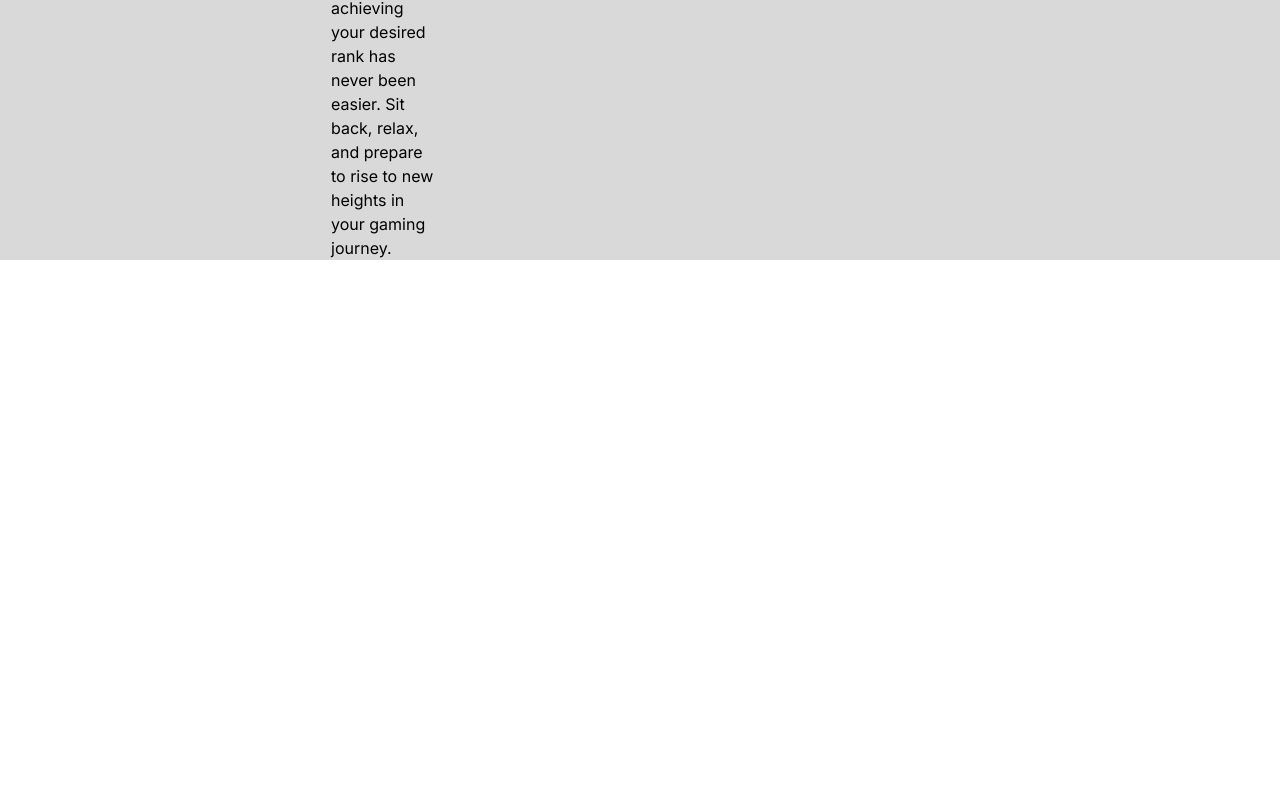
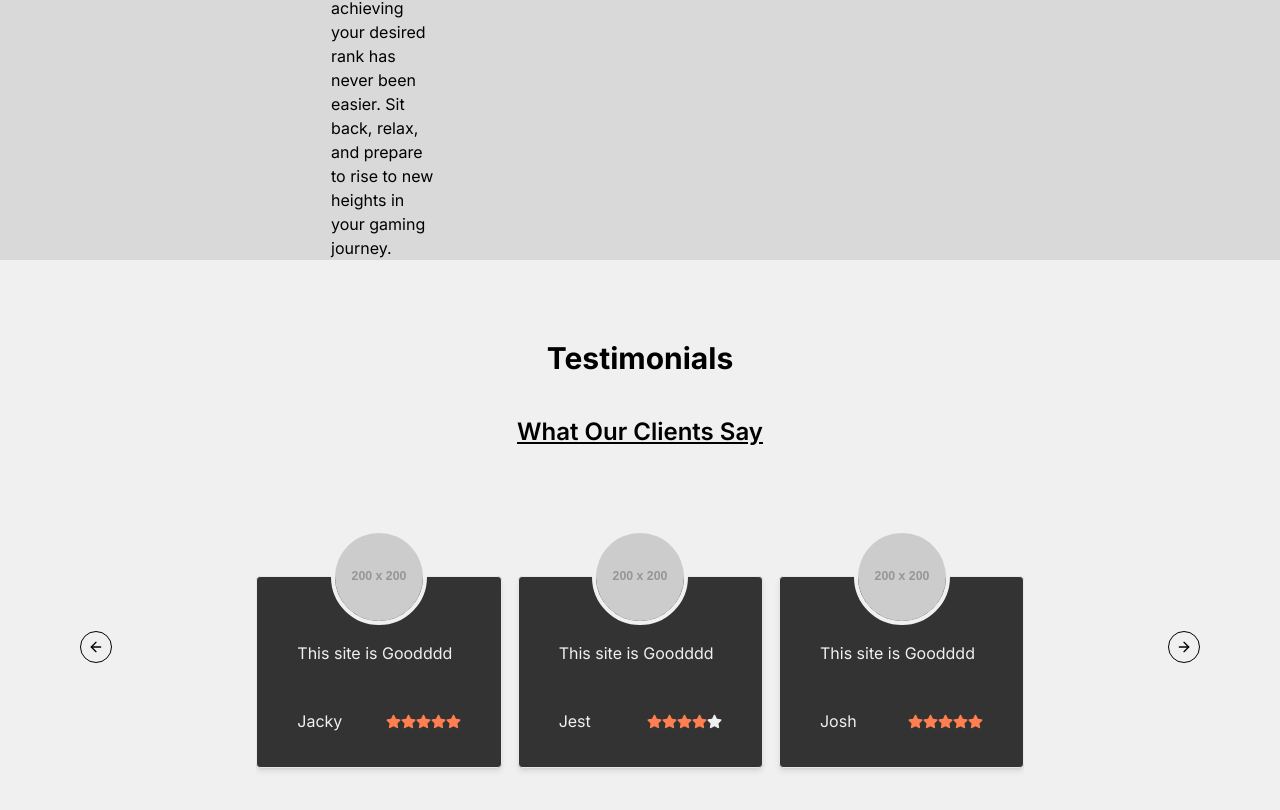
Before and after one commit to lethal1147/boostlobby, a Next.js app: page / in a window 1280 px wide. Shown: the part 3548-4358 px from the top of the page. Before the commit the page ends 3808 px from the top, so only its background shows below. Built offline with nearby package versions, Linux system fonts and the light colour scheme.

Commit message:
feat: finish testimonial sections

```diff
--- a/package.json
+++ b/package.json
@@ -43,6 +43,7 @@
     "clsx": "^2.1.0",
     "cmdk": "^0.2.1",
     "date-fns": "^3.3.1",
+    "embla-carousel-autoplay": "^8.0.0",
     "embla-carousel-react": "^8.0.0-rc22",
     "lucide-react": "^0.330.0",
     "next": "14.1.0",
@@ -54,6 +55,7 @@
     "react-icons": "^5.0.1",
     "react-redux": "^9.1.0",
     "react-resizable-panels": "^2.0.9",
+    "react-simple-star-rating": "^5.1.7",
     "sonner": "^1.4.0",
     "tailwind-merge": "^2.2.1",
     "tailwindcss-animate": "^1.0.7",
--- /dev/null
+++ b/src/app/components/starRating.tsx
@@ -0,0 +1,46 @@
+import { useState } from "react";
+import { FaStar } from "react-icons/fa";
+import { MAIN_ORANGE, MAIN_WHITE } from "../constants/color";
+
+type StarRatingProps = {
+	score: number;
+	readOnly?: boolean;
+};
+
+export default function StarRating({
+	score,
+	readOnly = false,
+}: StarRatingProps) {
+	const [rating, setRating] = useState<number>(score ?? 0);
+	const [isHover, setIsHover] = useState<number>(0);
+	return (
+		<div className="flex">
+			{Array.from({ length: 5 }).map((_, index) => {
+				const currentRating = index + 1;
+				return (
+					<label key={`Star${currentRating}`}>
+						<input
+							className="hidden"
+							value={currentRating}
+							onClick={() => setRating(currentRating)}
+							type="radio"
+							name="rating"
+							disabled={readOnly}
+						/>
+						<FaStar
+							className=" cursor-pointer"
+							size={15}
+							color={
+								currentRating <= (isHover || rating) ? MAIN_ORANGE : MAIN_WHITE
+							}
+							onMouseEnter={
+								!readOnly ? () => setIsHover(currentRating) : undefined
+							}
+							onMouseLeave={!readOnly ? () => setIsHover(0) : undefined}
+						/>
+					</label>
+				);
+			})}
+		</div>
+	);
+}
--- /dev/null
+++ b/src/app/config/styling.ts
@@ -0,0 +1 @@
+export const STAR_RATING_STYLES = { display: "flex" };
--- /dev/null
+++ b/src/app/constants/color.ts
@@ -0,0 +1,5 @@
+export const MAIN_ORANGE = "#FF7F50";
+export const MAIN_GRAY = "#333333";
+export const MAIN_WHITE = "#F0F0F0";
+export const OFF_GRAY = "#D9D9D9";
+export const MAIN_BLUE = "#3566A9";
--- /dev/null
+++ b/src/app/feature/component/TestimonialCard.tsx
@@ -0,0 +1,43 @@
+"use client";
+import StarRating from "@/app/components/starRating";
+import {
+	Card,
+	CardContent,
+	CardFooter,
+	CardHeader,
+} from "@/components/ui/card";
+import { Avatar, AvatarFallback, AvatarImage } from "@radix-ui/react-avatar";
+
+export default function TestimonialCard({
+	image,
+	review,
+	name,
+	score = 0,
+}: TestimonialCardType) {
+	return (
+		<Card className="relative col-span-1 min-h-48 bg-main-gray text-main-white px-4 pt-16 rounded shadow-md">
+			<CardHeader className="absolute left-1/2 transform -translate-x-1/2 -top-[4.5rem]">
+				<Avatar className="w-24 h-24 border-main-white border-4 rounded-full">
+					<AvatarImage
+						className="rounded-full"
+						src={image}
+						alt="Clients's image"
+					/>
+					<AvatarFallback>CN</AvatarFallback>
+				</Avatar>
+			</CardHeader>
+			<CardContent>{review}</CardContent>
+			<CardFooter className="flex justify-between pt-5">
+				<span>{name}</span>
+				<StarRating readOnly score={score} />
+			</CardFooter>
+		</Card>
+	);
+}
+
+type TestimonialCardType = {
+	image: string;
+	review: string;
+	name: string;
+	score?: number;
+};
--- a/src/app/page.tsx
+++ b/src/app/page.tsx
@@ -1,7 +1,25 @@
+"use client";
+import { Avatar, AvatarFallback, AvatarImage } from "@/components/ui/avatar";
+import {
+	Card,
+	CardContent,
+	CardFooter,
+	CardHeader,
+} from "@/components/ui/card";
+import {
+	Carousel,
+	CarouselContent,
+	CarouselItem,
+	CarouselNext,
+	CarouselPrevious,
+} from "@/components/ui/carousel";
+import Autoplay from "embla-carousel-autoplay";
 import Image from "next/image";
+import { useRef, useState } from "react";
 import { FaCheckCircle } from "react-icons/fa";
 import { HiChartBar } from "react-icons/hi";
 import { IoPeopleSharp } from "react-icons/io5";
+import { Rating } from "react-simple-star-rating";
 import step1Image from "/src/app/assets/6333050-removebg-preview.png";
 import step4Image from "/src/app/assets/Completed-pana.png";
 import step2Image from "/src/app/assets/Criticalthinking-pana.png";
@@ -9,12 +27,16 @@ import step3Image from "/src/app/assets/Mobiletesting-pana.png";
 import mainImage from "/src/app/assets/hero-image.png";
 import stepLine from "/src/app/assets/stepLine.png";
 import { Button } from "./components/button";
+import { STAR_RATING_STYLES } from "./config/styling";
+import { MAIN_GRAY, MAIN_ORANGE, MAIN_WHITE } from "./constants/color";
+import TestimonialCard from "./feature/component/TestimonialCard";
 
 export default function Home() {
 	return (
 		<main className=" bg-main-white">
 			<HeroSection />
 			<HowToSection />
+			<TestimonialsSection />
 		</main>
 	);
 }
@@ -23,7 +45,7 @@ function HeroSection() {
 	return (
 		<section className="grid grid-cols-2 py-24 px-10 h-[880px]">
 			<div className="col-span-1 flex justify-center">
-				<Image className="w-full" src={mainImage} alt="Gaming" />
+				<Image priority className="w-full" src={mainImage} alt="Gaming" />
 			</div>
 			<article className="col-span-1 pl-20 pr-32 flex flex-col gap-10 pt-20">
 				<h1 className="text-3xl font-bold">
@@ -147,3 +169,101 @@ function HowToSection() {
 		</section>
 	);
 }
+
+const MOCK_CUSTOMER_REVIEWS = [
+	{
+		_id: 1,
+		name: "Jack",
+		image: "https://placehold.co/200",
+		review: "This site is Goodddd",
+		score: 5,
+	},
+	{
+		_id: 2,
+		name: "Jacky",
+		image: "https://placehold.co/200",
+		review: "This site is Goodddd",
+		score: 5,
+	},
+	{
+		_id: 3,
+		name: "Jest",
+		image: "https://placehold.co/200",
+		review: "This site is Goodddd",
+		score: 4,
+	},
+	{
+		_id: 4,
+		name: "Josh",
+		image: "https://placehold.co/200",
+		review: "This site is Goodddd",
+		score: 5,
+	},
+	{
+		_id: 5,
+		name: "Nick",
+		image: "https://placehold.co/200",
+		review: "This site is Goodddd",
+		score: 3,
+	},
+	{
+		_id: 6,
+		name: "Riven",
+		image: "https://placehold.co/200",
+		review: "This site is Goodddd",
+		score: 4,
+	},
+	{
+		_id: 7,
+		name: "Sona",
+		image: "https://placehold.co/200",
+		review: "This site is so Goodddd",
+		score: 4,
+	},
+	{
+		_id: 8,
+		name: "Annie",
+		image: "https://placehold.co/200",
+		review: "This site is Goodddd",
+		score: 3,
+	},
+];
+
+function TestimonialsSection() {
+	const plugin = useRef(Autoplay({ delay: 4000, stopOnInteraction: true }));
+	return (
+		<section className=" bg-main-white pb-52 flex flex-col items-center">
+			<h2 className="font-bold text-3xl pt-20 pb-10 text-center">
+				Testimonials
+			</h2>
+			<h3 className="underline font-semibold text-2xl pb-16 text-center">
+				What Our Clients Say
+			</h3>
+
+			<Carousel
+				plugins={[plugin.current]}
+				opts={{
+					align: "start",
+				}}
+				className="px-32 w-4/5"
+				onMouseEnter={plugin.current.stop}
+				onMouseLeave={plugin.current.reset}
+			>
+				<CarouselContent className="pt-16">
+					{MOCK_CUSTOMER_REVIEWS.map((customer) => (
+						<CarouselItem className="basis-1/3" key={`${customer._id}Card`}>
+							<TestimonialCard
+								review={customer.review}
+								name={customer.name}
+								image={customer.image}
+								score={customer.score}
+							/>
+						</CarouselItem>
+					))}
+				</CarouselContent>
+				<CarouselNext />
+				<CarouselPrevious />
+			</Carousel>
+		</section>
+	);
+}
```
Also changed, not shown: 1 other file (tests, documents, lock files or other folders).
